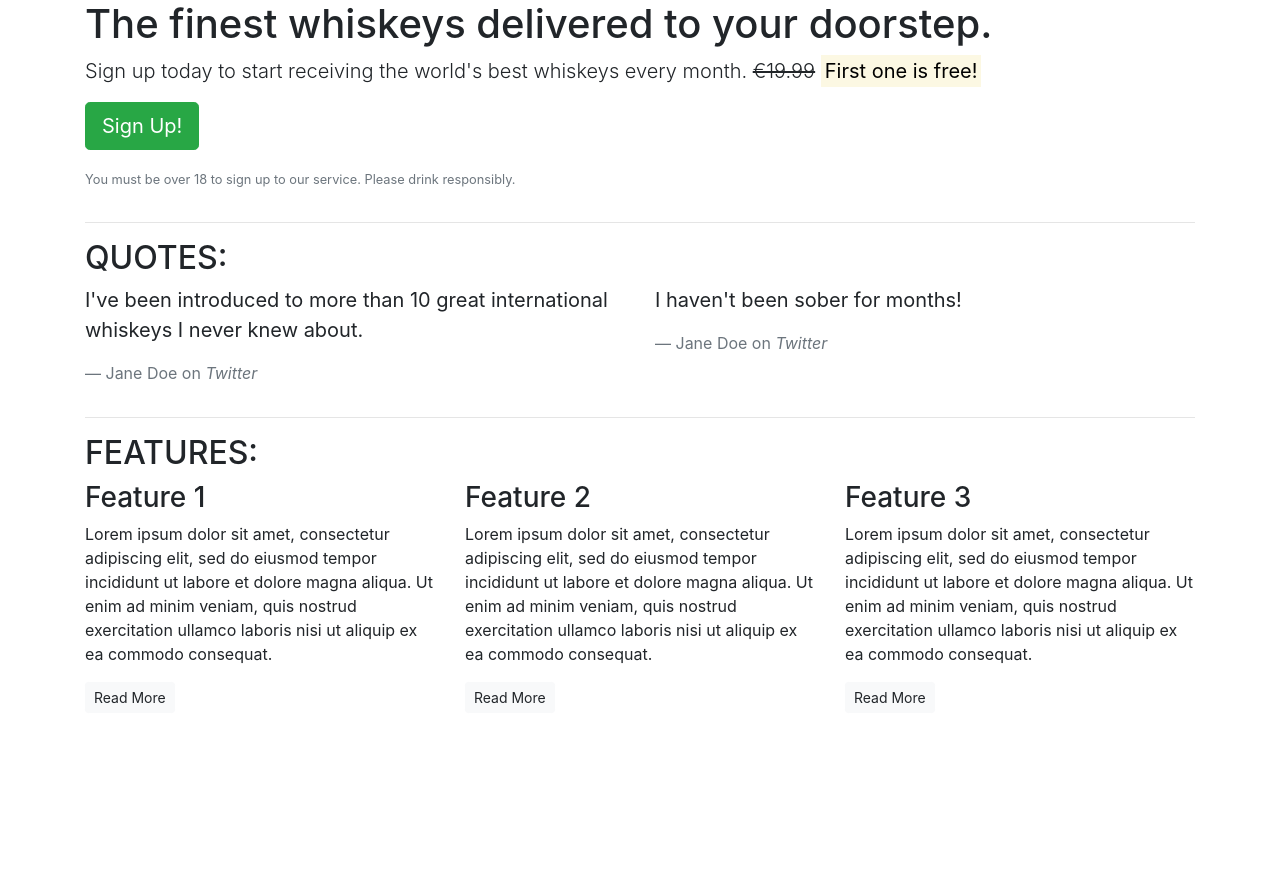
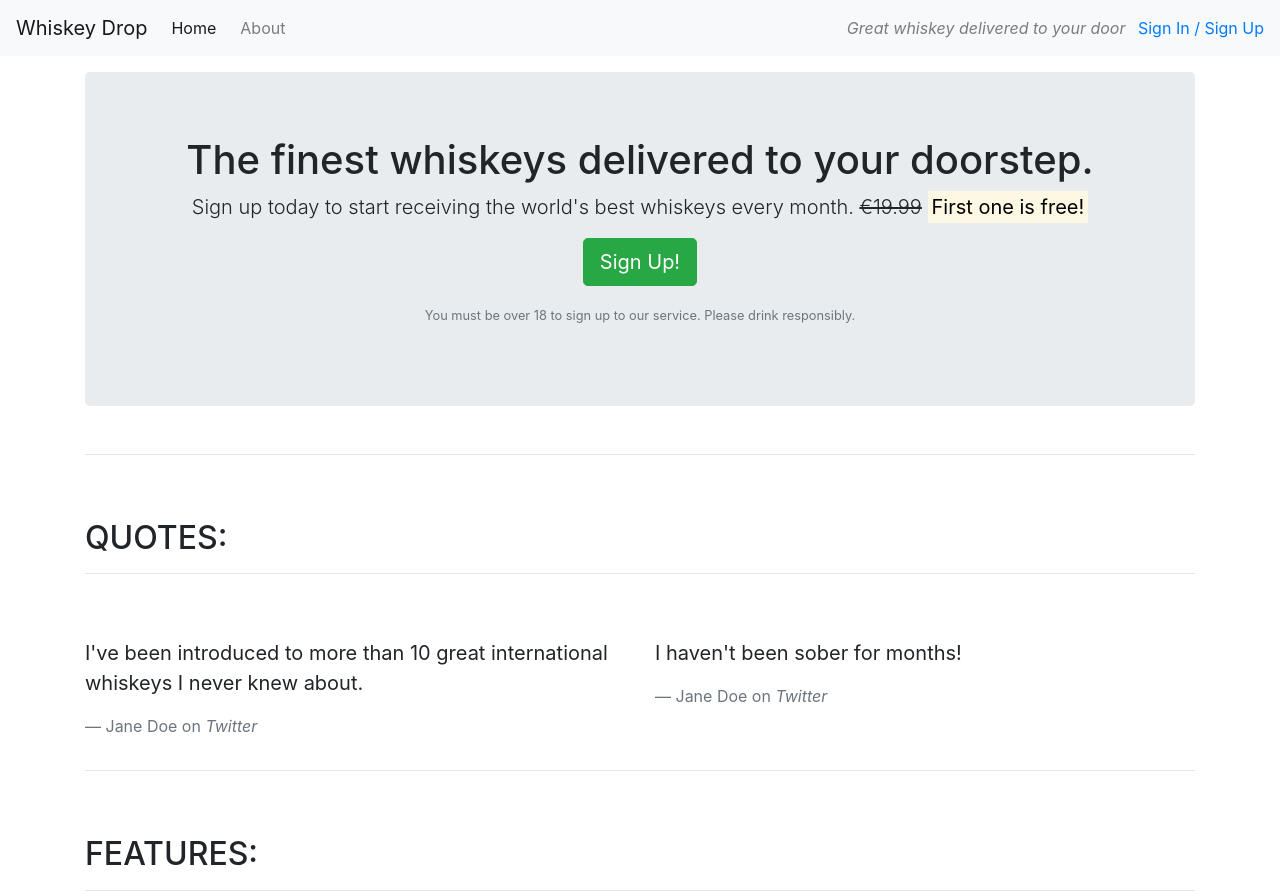
Before and after one commit to dutchmims/Resume, a plain HTML site: page index.html in a window 1280 px wide. Shown: the top 894 px of the page. Before the commit the page ends 800 px from the top, so only its background shows below. Drawn offline with nearby package versions, Linux system fonts and the light colour scheme.

Commit message:
Add nav bar

```diff
--- a/index.html
+++ b/index.html
@@ -11,13 +11,32 @@
 </head>
 
 <body>
-    <article class="container">
+    <!--Nav-->
+    <nav class="navbar navbar-light navbar-expand-sm bg-light">
+        <a href="/" class="navbar-brand">
+                    Whiskey Drop</a>
+        <ul class="navbar-nav mr-auto">
+            <li class="active nav-item mr-2"><a class="nav-link" href="/">Home</a></li>
+            <li class="nav-item mr-2"><a class="nav-link" href="">About</a></li>
+            <li class="nav-item mr-2 d-block d-sm-none"><a class="nav-link" href="">Sign In / Sign Up</a></li>
+        </ul>
+
+        <div class="d-none d-md-block">
+            <p class="navbar-text my-auto mr-2"><i>Great whiskey delivered to your door</i></p>
+            <a href="/login">Sign In / Sign Up</a>
+        </div>
+        <!--</div>-->
+    </nav>
+    <article class="container mt-3">
         <!-- Callout -->
         <div class="row">
             <div class="col-12">
-                <section class="callout">
+                <section class="callout jumbotron text-center">
                     <h1>The finest whiskeys delivered to your doorstep.</h1>
-                    <p class="lead">Sign up today to start receiving the world's best whiskeys every month. <s>€19.99</s> <strong><mark>First one is free!</mark></strong></p>
+                    <p class="lead">Sign up today to start receiving the world's best whiskeys every month.
+                        <s class="d-none d-sm-inline">€19.99</s>
+                        <span class="d-inline d-sm-none"><br></span>
+                        <strong><mark>First one is free!</mark></strong></p>
                     <p><button class="btn btn-lg btn-success">Sign Up!</button></p>
                     <p class="text-muted"><small>You must be over 18 to sign up to our service. Please drink responsibly.</small></p>
                 </section>
@@ -25,12 +44,12 @@
         </div>
         <!-- /.callout -->
         <hr>
-
         <!-- Quotes -->
         <section class="quotes">
             <div class="row">
-                <div class="col-12">
+                <div class="col-12 my-5">
                     <h2 class="text-uppercase">Quotes:</h2>
+                    <hr />
                 </div>
             </div>
             <div class="row">
@@ -50,12 +69,12 @@
         </section>
         <!-- /.quotes -->
         <hr>
-
         <!-- Features -->
         <section class="features">
             <div class="row">
-                <div class="col-12">
+                <div class="col-12 my-5">
                     <h2 class="text-uppercase">Features:</h2>
+                    <hr />
                 </div>
             </div>
             <div class="row">
```
